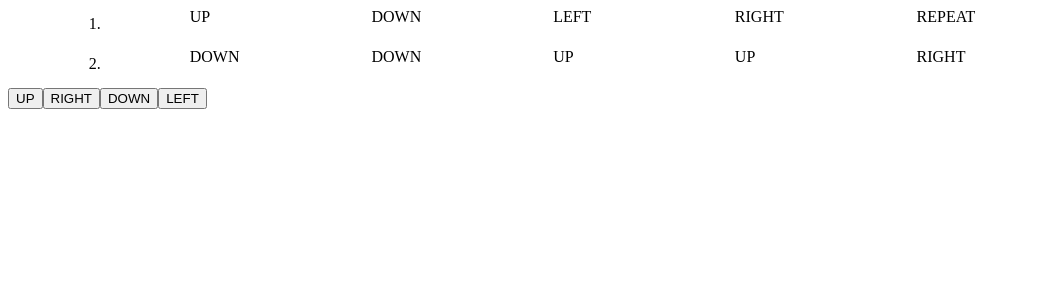
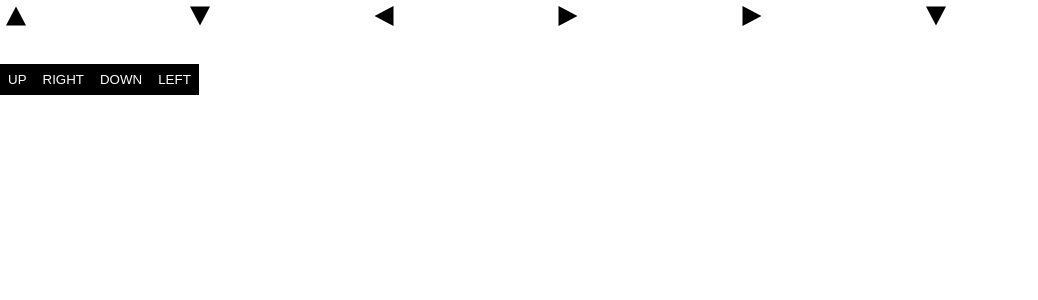
Before and after one commit to schatt3npakt/advc, a Vue app in the folder frontend/: page / in a window 1280 px wide. Shown: the top 300 px of the page, without its empty margins (0-1038 px from the left). Built offline with nearby package versions, Linux system fonts and the light colour scheme.

Commit message:
work on components

```diff
--- a/frontend/src/App.vue
+++ b/frontend/src/App.vue
@@ -14,9 +14,25 @@ import Puzzle from './views/GameView/components/Puzzle.vue';
   </main>
 </template>
 
-<style scoped>
+<style>
+:root {
+  /* Default Theme Colors */
+  --primary-color-dark: rgb(0, 0, 0);
+  --primary-color-dark-0: rgba(0, 0, 0, 0);
+  --primary-color-dark-10: rgba(0, 0, 0, 0.10);
+  --primary-color-dark-50: rgba(0, 0, 0, 0.50);
+  --primary-color-light: rgb(255, 255, 255);
+  --primary-color-light-0: rgba(255, 255, 255, 0);
+  --primary-color-light-25: rgba(255, 255, 255, 0.25);
+  --primary-color-light-50: rgba(255, 255, 255, 0.50);
+}
+
 * {
   margin: 0;
   padding: 0;
 }
+
+body {
+  background-color: var(--primary-color-light);
+}
 </style>
--- /dev/null
+++ b/frontend/src/components/SrOnly.vue
@@ -0,0 +1,23 @@
+<script setup>
+const props = defineProps({
+  text: String
+})
+</script>
+
+<template>
+  <div>
+    {{ props.text }}
+  </div>
+</template>
+
+<style scoped>
+div {
+  font-size: 0;
+  margin: 0;
+  padding: 0;
+  position: fixed;
+  left: -1000vw;
+  top: -1000vw;
+  opacity: 0;
+}
+</style>
--- a/frontend/src/store/store.js
+++ b/frontend/src/store/store.js
@@ -7,20 +7,26 @@ export const useStore = defineStore("store", () => {
     initText: "Lorem Ipsum",
     maxInputs: 10,
     rows: [
-      ["UP", "DOWN", "LEFT", "RIGHT", "REPEAT"],
-      ["DOWN", "DOWN", "UP", "UP", "RIGHT"]
+      ["UP", "DOWN", "LEFT", "RIGHT", "RIGHT", "DOWN"]
     ],
     sorting: "3124",
-    solution: "UPDOWNLEFTRIGHTUPUPDOWN"
+    solution: "UPDOWNLEFTRIGHTRIGHTDOWN",
   })
 
   const puzzleState = ref({
+    isPuzzleSolved: false,
     numberOfInputs: 0,
-    state: "",
+    state: [],
   })
+
+  function appendToPuzzleState (input) {
+    puzzleState.value.state.push(input)
+    puzzleState.value.isPuzzleSolved = puzzleState.value.state.join("") === puzzleConfig.value.solution
+  }
 
   return {
     puzzleConfig,
-    puzzleState
+    puzzleState,
+    appendToPuzzleState
   }
 })
--- a/frontend/src/views/GameView/components/PlayerInputsButton.vue
+++ b/frontend/src/views/GameView/components/PlayerInputsButton.vue
@@ -1,12 +1,30 @@
 <script setup>
+import { useStore } from '../../../store/store';
+
+const { puzzleState, appendToPuzzleState } = useStore()
 const props = defineProps({
   text: String,
 })
 </script>
 
 <template>
-  <input type="button" :value="props.text" />
+  <input
+    type="button"
+    :disabled="puzzleState.isPuzzleSolved"
+    @click="appendToPuzzleState(props.text)"
+    :value="props.text"
+  />
 </template>
 
 <style scoped>
+input {
+  color: var(--primary-color-light);
+  background-color: var(--primary-color-dark);
+  border: none;
+  padding: 8px;
+}
+
+input:disabled {
+  opacity: 0.5;
+}
 </style>
--- a/frontend/src/views/GameView/components/PlayerSolution.vue
+++ b/frontend/src/views/GameView/components/PlayerSolution.vue
@@ -1,12 +1,38 @@
 <script setup>
+import SrOnly from '../../../components/SrOnly.vue';
 import { useStore } from '../../../store/store';
+import PuzzleTile from "./PuzzleTile.vue";
 
-const { puzzleState } = useStore()
+const { puzzleState } = useStore();
 </script>
 
 <template>
-  <p>{{ puzzleState.state }}</p>
+  <SrOnly :text="'Your solution'" />
+  <div class="row">
+    <PuzzleTile
+      v-for="(puzzleStateInput, index) in puzzleState.state"
+      :key="index"
+      :type="puzzleStateInput"
+    />
+  </div>
 </template>
 
 <style scoped>
+.row {
+  display: grid;
+  gap: 8px;
+  grid-template-columns: repeat(7, 1fr);
+  list-style-type: none;
+  margin-bottom: 8px;
+  margin: auto;
+  max-width: 100%;
+  min-height: 32px;
+  overflow: auto;
+  padding: 0;
+}
+
+.row p {
+  color: var(--primary-color-dark);
+  margin: 0;
+}
 </style>
--- a/frontend/src/views/GameView/components/Puzzle.vue
+++ b/frontend/src/views/GameView/components/Puzzle.vue
@@ -7,28 +7,29 @@ const { puzzleConfig } = useStore();
 
 <template>
   <ul class="row" v-for="( puzzleRow, index ) in puzzleConfig.rows" :key="index">
-    <li>
+    <li v-if="puzzleConfig.rows.length >= 2">
       <span>{{ index + 1 }}.</span>
     </li>
     <li v-for="(rowItem, index) in puzzleRow" :key="index">
-      <PuzzleTile :text="rowItem" />
+      <PuzzleTile :type="rowItem" />
     </li>
   </ul>
 </template>
 
 <style scoped>
 ul.row {
+  display: grid;
+  gap: 8px;
+  grid-template-columns: repeat(7, 1fr);
+  list-style-type: none;
+  margin-bottom: 8px;
   margin: auto;
-  display: grid;
-  grid-template-columns: repeat(7, 1fr);
-  gap: 8px;
-  margin-bottom: 8px;
-  list-style-type: none;
   padding: 0;
 }
 
 li {
-  position: relative
+  color: var(--primary-color-dark);
+  position: relative;
 }
 
 span {
--- a/frontend/src/views/GameView/components/PuzzleTile.vue
+++ b/frontend/src/views/GameView/components/PuzzleTile.vue
@@ -1,16 +1,49 @@
 <script setup>
+import SrOnly from '../../../components/SrOnly.vue';
+
 const props = defineProps({
-  text: String
+  type: String
 })
+
+const iconClass = props.type.toLowerCase()
 </script>
 
 <template>
-  <div>{{ props.text }}</div>
+  <div :class="iconClass">
+    <SrOnly :text="props.type" />
+  </div>
 </template>
 
 <style scoped>
 div {
+  position: relative;
   height: 32px;
   width: 32px;
 }
+
+div::after {
+  content: "";
+  display: block;
+  width: 0;
+	height: 0;
+	border-left: 10px solid transparent;
+	border-right: 10px solid transparent;
+	border-bottom: 19px solid var(--primary-color-dark);;
+  position: absolute;
+  inset: 50%;
+  transform-origin: center center;
+  transform: translate(-50%, -50%);
+}
+
+div.right::after {
+  transform: translate(-50%, -50%) rotate(90deg);
+}
+
+div.down::after {
+  transform: translate(-50%, -50%) rotate(180deg);
+}
+
+div.left::after {
+  transform: translate(-50%, -50%) rotate(270deg);
+}
 </style>
```
Also changed, not shown: 1 other file (tests, documents, lock files or other folders).
